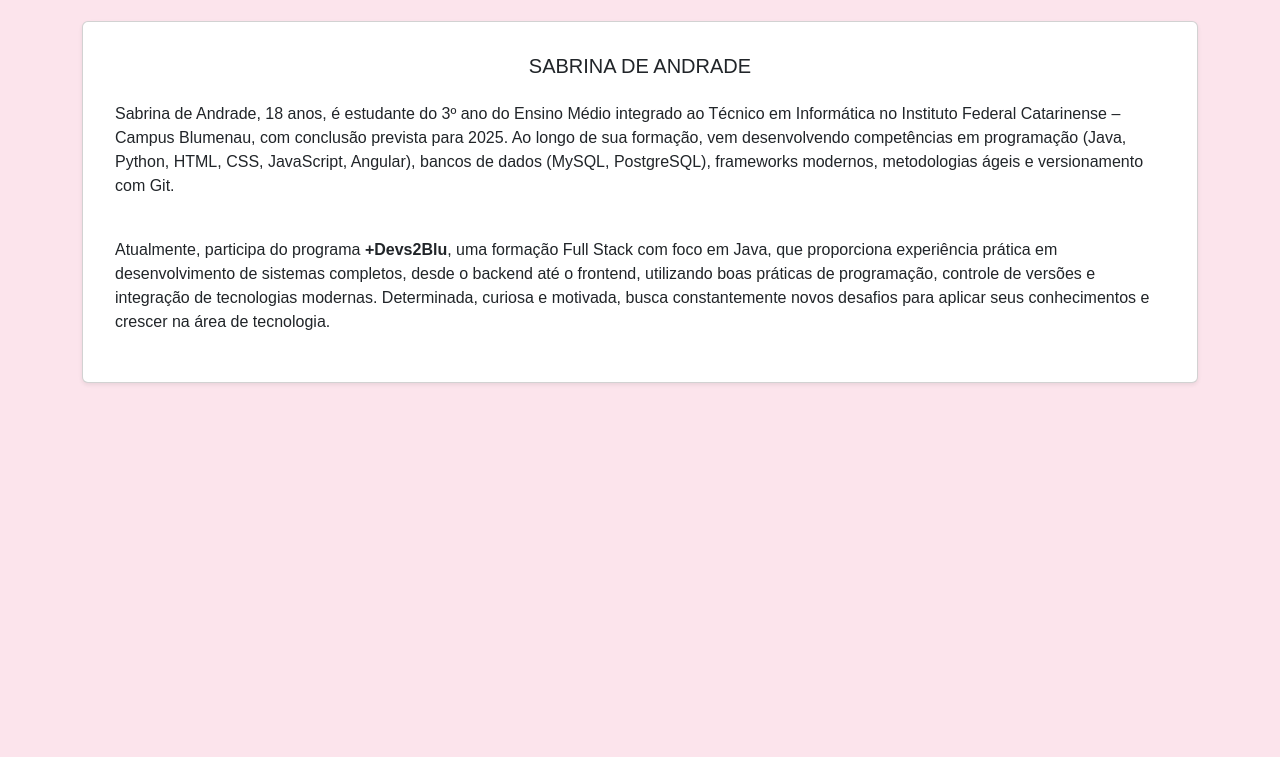
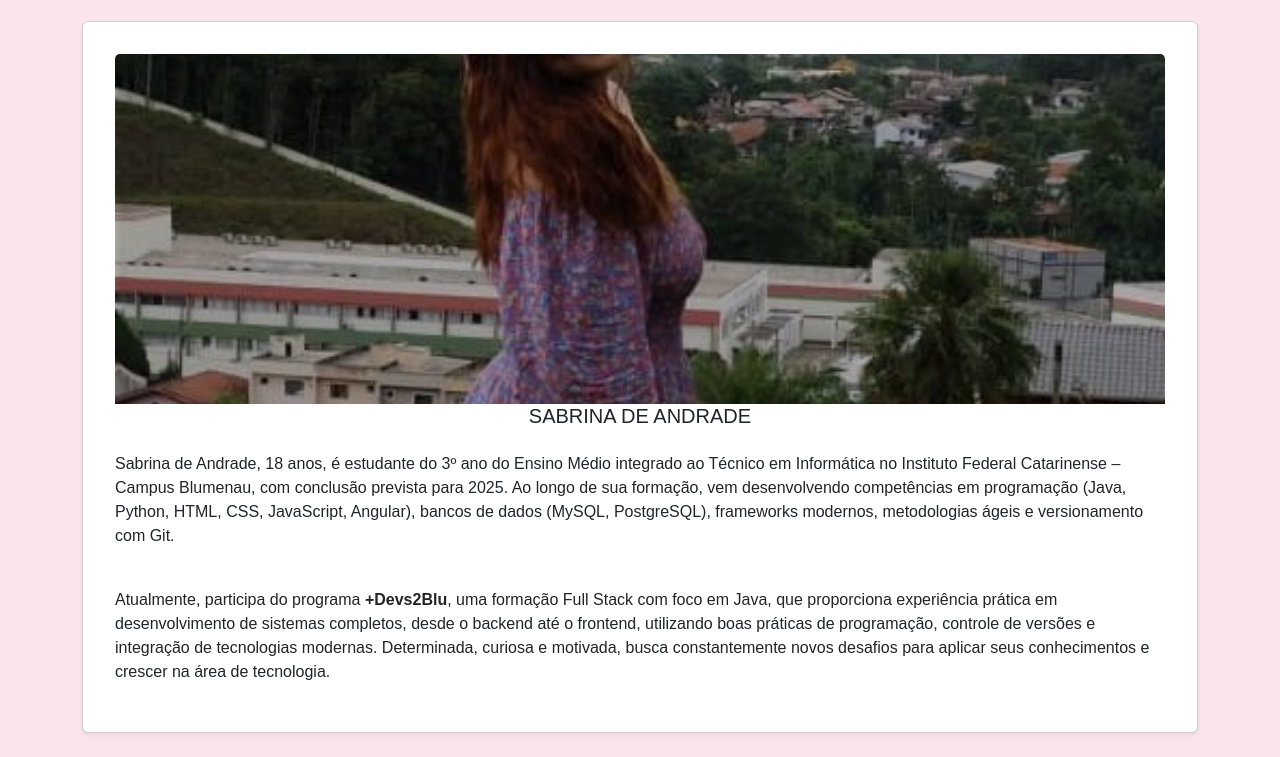
Before and after one commit to SabrinaDeAndrade/PORTFOLIO, a plain HTML site: page contatos.html in a window 1280 px wide. Shown: the part 145-902 px from the top of the page. Before the commit the page ends 800 px from the top, so only its background shows below. Drawn offline with nearby package versions, Linux system fonts and the light colour scheme.

Commit message:
desbugado 2.0

```diff
--- a/contatos.html
+++ b/contatos.html
@@ -51,6 +51,7 @@
 
     <div class="card mb-4 mx-auto shadow-sm card-custom2 p-3">
       <div class="card-body">
+        <img src="eu.jpg" class="card-img-top" alt="Loja de Ursinhos">
         <h5 class="card-title text-center mb-4">SABRINA DE ANDRADE</h5>
         <p class="card-text">
           Sabrina de Andrade, 18 anos, é estudante do 3º ano do Ensino Médio integrado ao Técnico em Informática no Instituto Federal Catarinense – Campus Blumenau,
```
